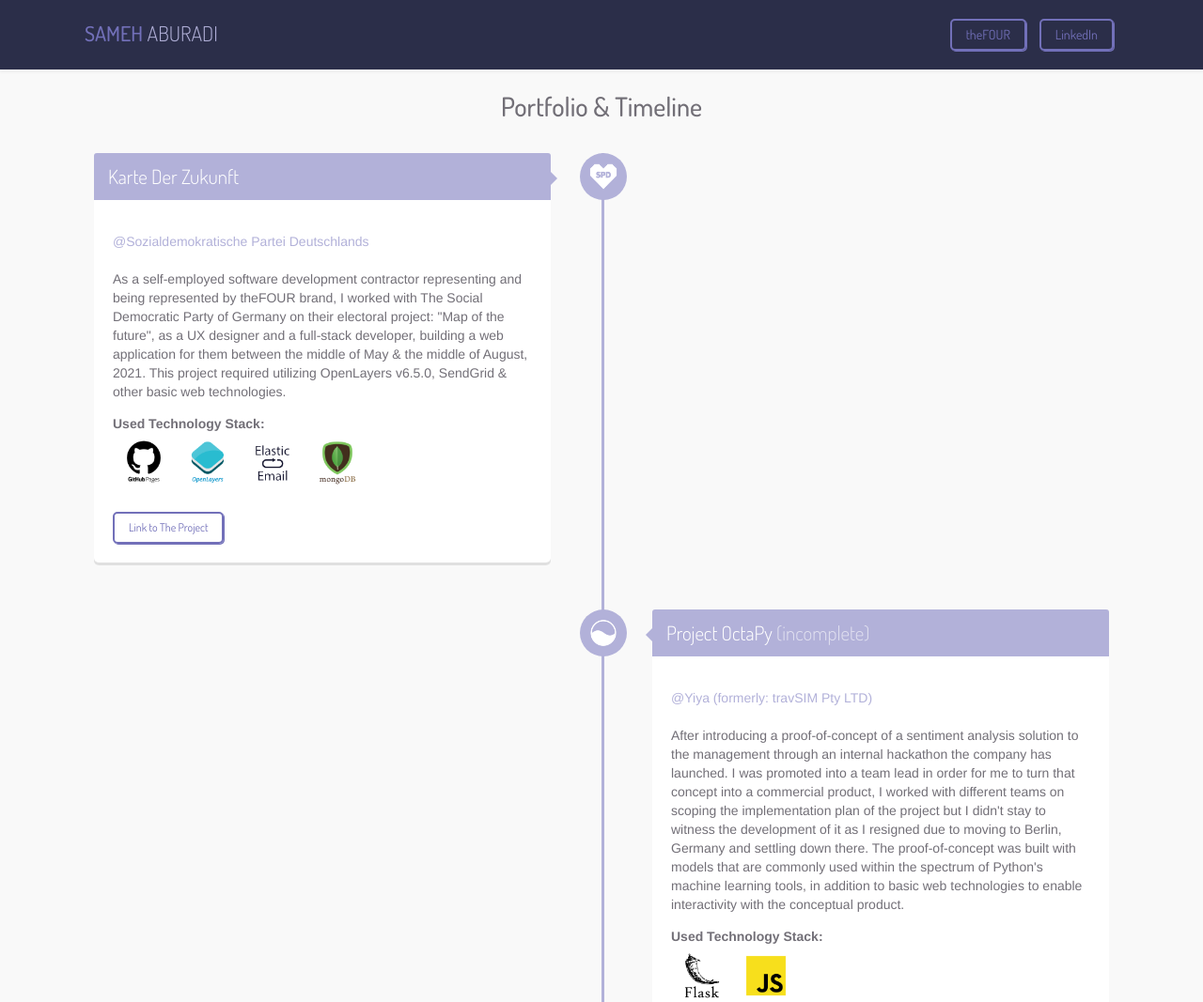
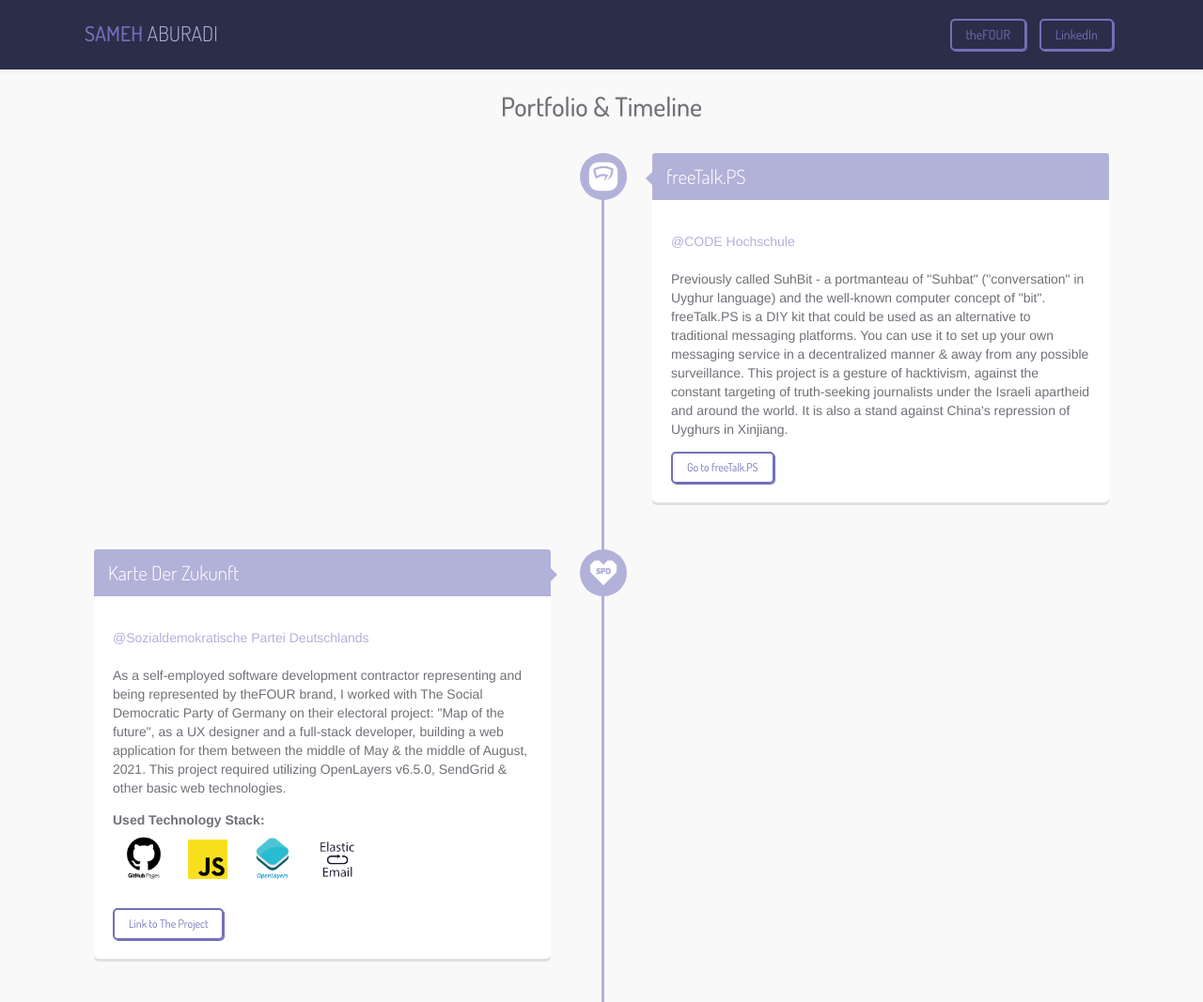
Before and after one commit to theFOUR-DCA/theFOUR-DCA.github.io, a website: page AbuRadi.html in a window 1280 px wide. Shown: the top 1067 px of the page at 94% size. Drawn offline with Linux system fonts and the light colour scheme.

Commit message:
another try

```diff
--- a/AbuRadi.html
+++ b/AbuRadi.html
@@ -37,7 +37,7 @@
     <div class="container">
       <h1 class="project-name">Portfolio & Timeline</h1>
       <div id="timeline">
-        <!-- <div class="timeline-item">
+        <div class="timeline-item">
           <div class="timeline-icon">
             <svg
               version="1.1"
@@ -54,7 +54,7 @@
             >
               <image
                 id="pngIcon"
-                xlink:href="static/assets/SPD - KDZ.png"
+                xlink:href="static/assets/freeTalk.PS.png"
                 x="50%"
                 y="50%"
                 height="40"
@@ -64,17 +64,24 @@
             </svg>
           </div>
           <div class="timeline-content right">
-            <h2>Karte Der Zukunft</h2>
+            <h2>freeTalk.PS</h2>
             <p>
               <br />
-              <span>@Sozialdemokratische Partei Deutschlands</span>
+              <span>@CODE Hochschule</span>
               <br /><br />
-              Lorem ipsum dolor sit amet, consectetur adipisicing elit. Atque,
-              facilis quo maiores magnam modi ab libero praesentium blanditiis.
+              Previously called SuhBit - a portmanteau of "Suhbat"
+              ("conversation" in Uyghur language) and the well-known computer
+              concept of "bit". freeTalk.PS is a DIY kit that could be used as
+              an alternative to traditional messaging platforms. You can use it
+              to set up your own messaging service in a decentralized manner &
+              away from any possible surveillance. This project is a gesture of
+              hacktivism, against the constant targeting of truth-seeking
+              journalists under the Israeli apartheid and around the world. It
+              is also a stand against China's repression of Uyghurs in Xinjiang.
             </p>
-            <a href="#" class="btn">button</a>
+            <a href="suhbit.github.io/" class="btn">Go to freeTalk.PS</a>
           </div>
-        </div> -->
+        </div>
 
         <div class="timeline-item">
           <div class="timeline-icon">
@@ -124,15 +131,15 @@
               />
               <img
                 class="imgIcon"
+                src="static/assets/stackTools/JavaScript.001.png"
+              />
+              <img
+                class="imgIcon"
                 src="static/assets/stackTools/OpenLayers.001.png"
               />
               <img
                 class="imgIcon"
                 src="static/assets/stackTools/ElasticEmail.001.png"
-              />
-              <img
-                class="imgIcon"
-                src="static/assets/stackTools/MongoDB.001.png"
               />
             </p>
             <a href="#" class="btn">Link to The Project</a>
```
Also changed, not shown: index.html (+5 -5 lines), static/assets/freeTalk.PS.png (added).
